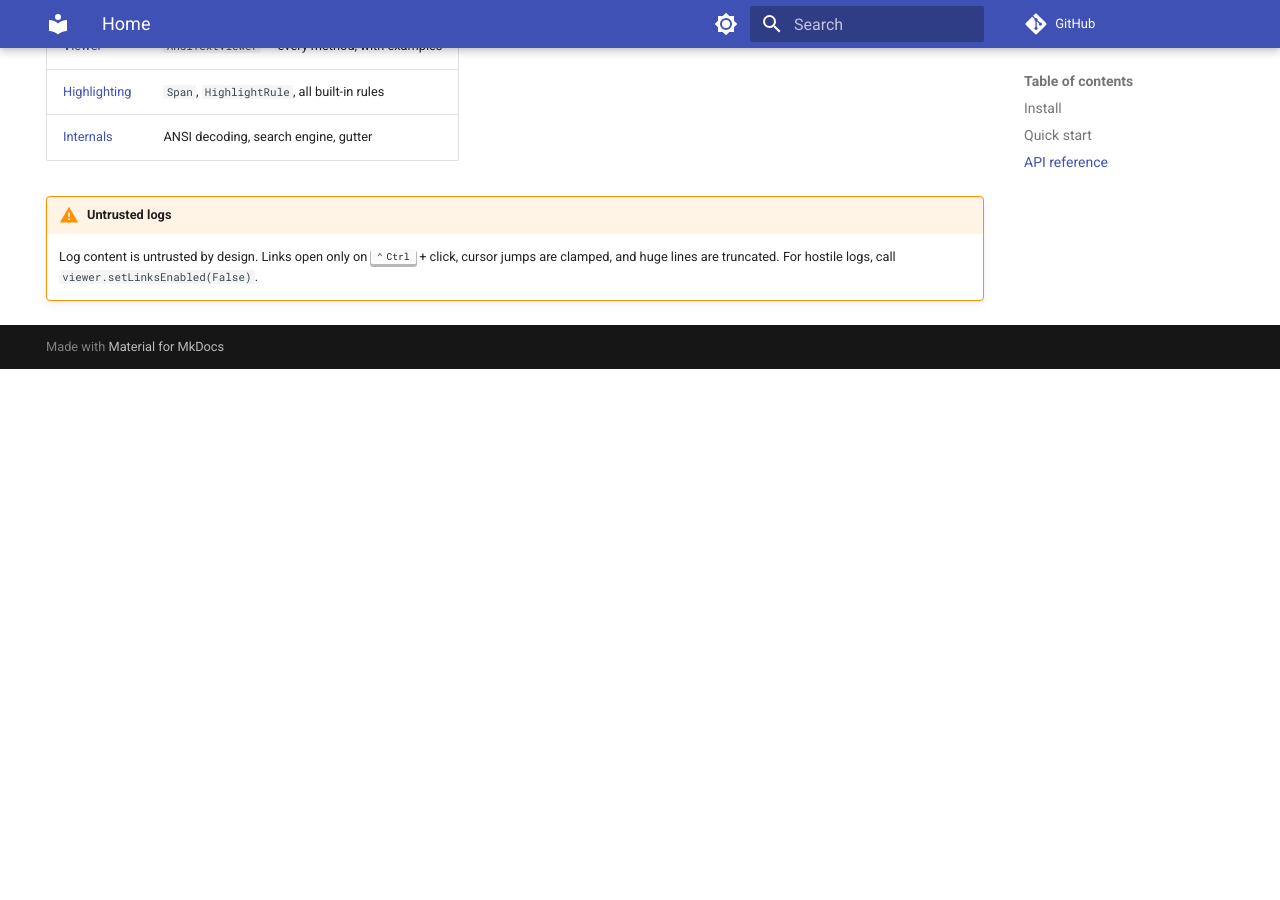
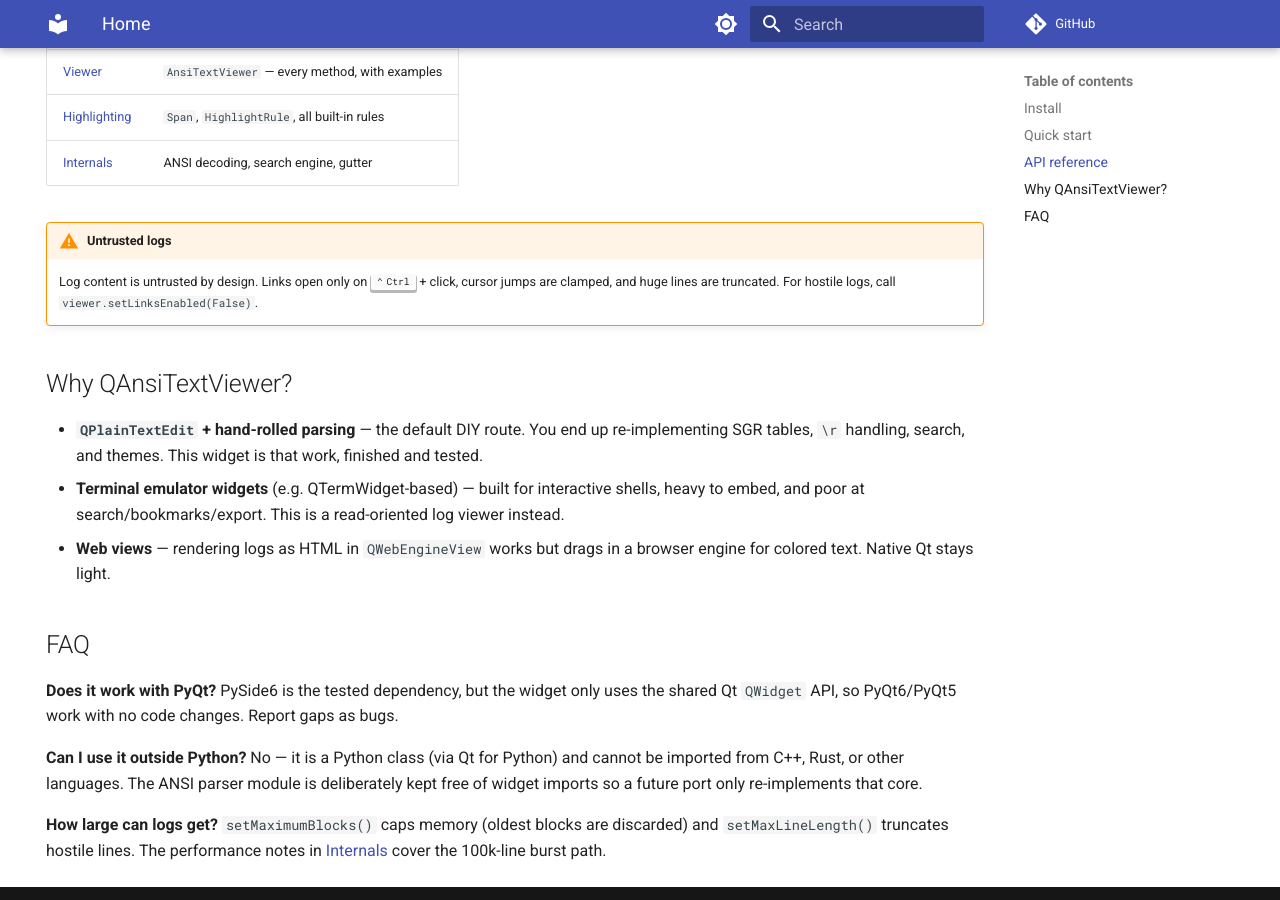
Before and after one commit to tanishq-kumar/QAnsiTextViewer, an MkDocs documentation site: the page built from docs/index.md, in a window 1280 px wide and 900 px high, scrolled down 1736 px. Built offline with MkDocs 1.6.1 and Material for MkDocs 9.7.7, drawn with Linux system fonts in a browser that asks for light colours; comment, search, counter and statistics services are not loaded; before the commit the page ends 2105 px from its top, so only the background shows below that; some of the changed text lies outside the part shown.

Commit message:
docs: SEO pass with canonical URLs, keywords, and FAQ

```diff
--- a/docs/index.md
+++ b/docs/index.md
@@ -5,8 +5,11 @@
 
 # QAnsiTextViewer
 
-A Qt widget that renders ANSI-encoded log text — tail logs, search them,
-bookmark lines, and save sessions, all behind a typed one-widget API.
+A Qt log-viewer widget for Python that renders ANSI escape codes and colored
+terminal output — tail logs, search them, bookmark lines, and save sessions,
+all behind a typed one-widget API. Built on PySide6 (and compatible with PyQt),
+it parses SGR, 256-color, and truecolor sequences, handles `\r` progress lines,
+and stays responsive through 100k-line bursts via chunked async appends.
 
 <div class="grid cards" markdown>
 
@@ -89,3 +92,30 @@
     Log content is untrusted by design. Links open only on ++ctrl++ + click,
     cursor jumps are clamped, and huge lines are truncated. For hostile
     logs, call `viewer.setLinksEnabled(False)`.
+
+## Why QAnsiTextViewer?
+
+- **`QPlainTextEdit` + hand-rolled parsing** — the default DIY route. You end
+  up re-implementing SGR tables, `\r` handling, search, and themes. This
+  widget is that work, finished and tested.
+- **Terminal emulator widgets** (e.g. QTermWidget-based) — built for
+  interactive shells, heavy to embed, and poor at search/bookmarks/export.
+  This is a read-oriented log viewer instead.
+- **Web views** — rendering logs as HTML in `QWebEngineView` works but drags
+  in a browser engine for colored text. Native Qt stays light.
+
+## FAQ
+
+**Does it work with PyQt?**
+PySide6 is the tested dependency, but the widget only uses the shared Qt
+`QWidget` API, so PyQt6/PyQt5 work with no code changes. Report gaps as bugs.
+
+**Can I use it outside Python?**
+No — it is a Python class (via Qt for Python) and cannot be imported from
+C++, Rust, or other languages. The ANSI parser module is deliberately kept
+free of widget imports so a future port only re-implements that core.
+
+**How large can logs get?**
+`setMaximumBlocks()` caps memory (oldest blocks are discarded) and
+`setMaxLineLength()` truncates hostile lines. The performance notes in
+[Internals](api/internals.md) cover the 100k-line burst path.
--- a/mkdocs.yml
+++ b/mkdocs.yml
@@ -1,6 +1,7 @@
 site_name: QAnsiTextViewer
-site_description: Qt widget for ANSI-encoded log text.
+site_description: QAnsiTextViewer is a PySide6/PyQt log-viewer widget for Python that renders ANSI escape codes and colored terminal output, with search, bookmarks, themes, and sessions.
 site_author: Tanishq Kumar
+site_url: https://tanishq-kumar.github.io/QAnsiTextViewer/
 repo_url: https://github.com/tanishq-kumar/QAnsiTextViewer
 repo_name: GitHub
 
--- a/pyproject.toml
+++ b/pyproject.toml
@@ -1,7 +1,7 @@
 [project]
 name = "qansitextviewer"
 version = "0.1.1"
-description = "A Qt-based viewer for ANSI-encoded text files."
+description = "A Qt log-viewer widget for Python (PySide6/PyQt) that renders ANSI escape codes with search, bookmarks, themes, and sessions."
 readme = "README.md"
 license = "GPL-2.0-only"
 authors = [
```
Also changed, not shown: README.md (+20 -1 lines).
